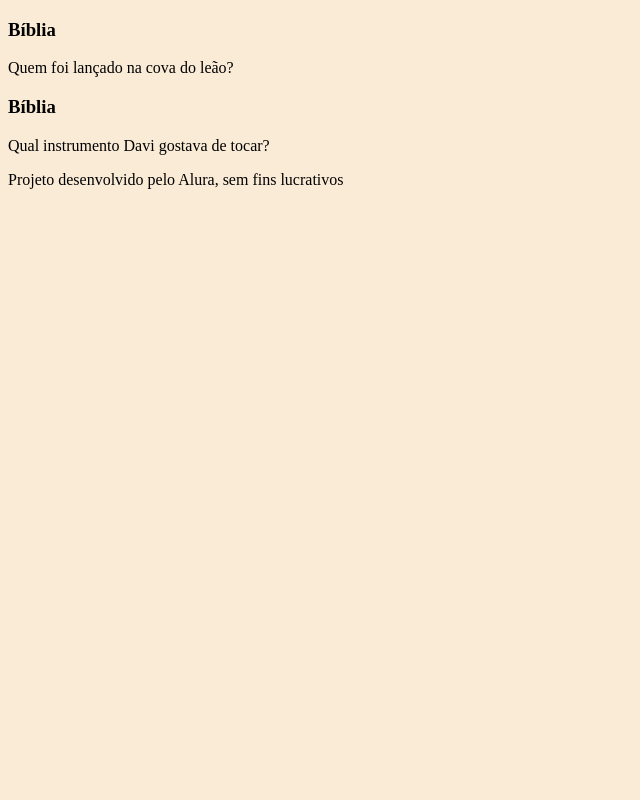
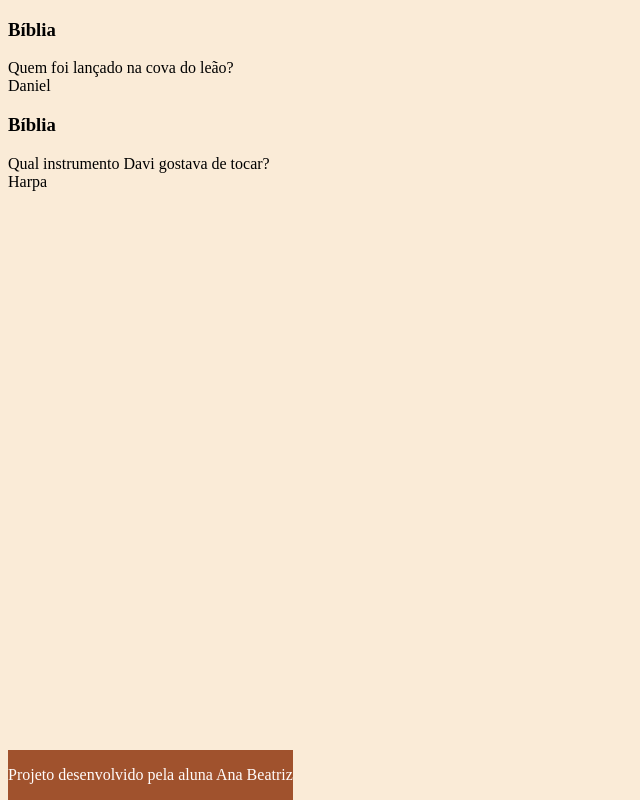
Before and after one commit to beatriz306/PaginaWeb, a plain HTML site: page index.html in a window 1280 px wide. Shown: the whole page, without its empty margins (0-640 px from the left). Drawn offline with Linux system fonts and the light colour scheme.

Commit message:
resolvendo erros

```diff
--- a/assets/style.css
+++ b/assets/style.css
@@ -1,3 +1,10 @@
 body {
    background-color: antiquewhite;
 }
+
+footer {
+    background-color: sienna;
+    color: rgb(255, 252, 252);
+    position: fixed;
+    bottom: 0;
+}
--- a/index.html
+++ b/index.html
@@ -9,24 +9,26 @@
 <body>
     <main>
 <section id="container">
-    <article class="cartão">
-        <div class="cartão__conteúdo">
+    <article class="cartao">
+        <div class="cartao__conteudo">
             <h3>Bíblia</h3>
-            <div class="cartão__conteúdo__pergunta">
+            <div class="cartao__conteudo__pergunta">
                 Quem foi lançado na cova do leão?
             </div>
-            <div class="cartão__conteúdo__resposta>
+            <div class="cartao__conteudo__resposta">
+            </div>
                 Daniel
             </div>
         </div>
     </article>
-    <article class="cartão">
-        <div class="cartão__conteúdo">
+    <article class="cartao">
+        <div class="cartao__conteudo">
             <h3>Bíblia</h3>
-            <div class="cartão__conteúdo__pergunta">
+            <div class="cartao__conteudo__pergunta">
                 Qual instrumento Davi gostava de tocar?
             </div>
-            <div class="cartão__conteúdo__resposta>
+            <div class="cartao___conteudo__resposta">
+            </div>
                 Harpa
             </div>
         </div>
@@ -34,7 +36,7 @@
 </section>
     </main>
     <footer>
-   <p>Projeto desenvolvido pelo Alura, sem fins lucrativos</p>
+   <p> Projeto desenvolvido pela aluna Ana Beatriz </p>
     </footer>
 </body>
 </html>
```
